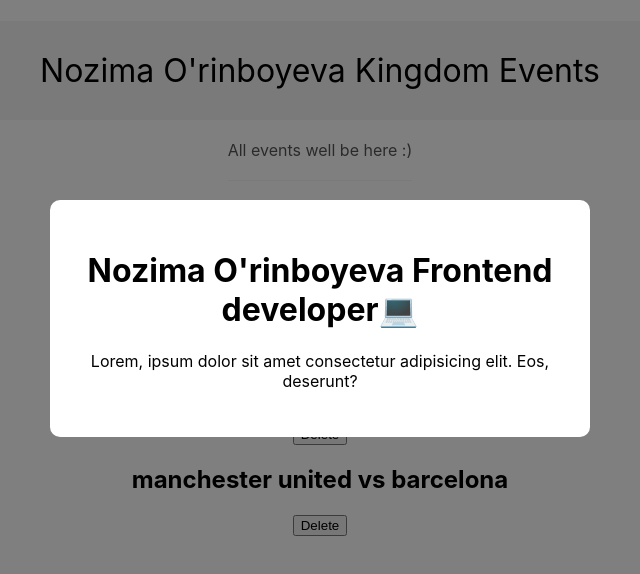
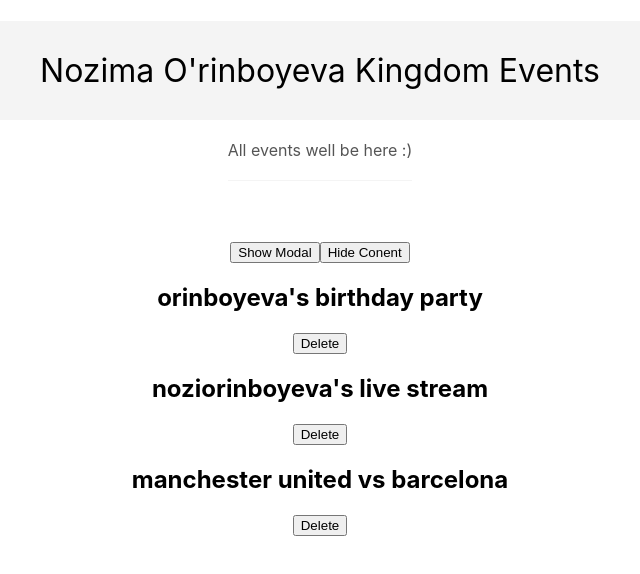
Before and after one commit to NozimaOrinboyeva/react-app, a React (Create React App) app: page / in a window 1280 px wide. Shown: the top 574 px of the page, without its empty margins (320-960 px from the left). Built offline with nearby package versions, Linux system fonts and the light colour scheme; the HTML template or start-up script is replaced by a standard one.

Commit message:
modalni ochib yopish

```diff
--- a/src/App.js
+++ b/src/App.js
@@ -3,48 +3,49 @@ import './App.css';
 import Title from './components/Title';
 import Modal from './components/Modal';
 
+function App() {
+  const [showModal, setShowModal] = useState(false);
+  const [showConent, setShowContent] = useState(true);
+  const [events, setEvents] = useState([
+    { title: "orinboyeva's birthday party", id: 1 },
+    { title: "noziorinboyeva's live stream", id: 2 },
+    { title: "manchester united vs barcelona", id: 3 }
+  ]);
 
-function App() {
-  // arrayy  yaratib  uni funcsiyada foydalanib ishlatdik
-  const [showConent, setShowContent ] = useState(true)
-  const [events, setEvents] = useState ([
-    {title: "orinboyeva's birthday party", id: 1},
-    {title: "noziorinboyeva's live stream", id: 2},
-    {title: "manchester united vs barcelona", id: 3}
-  ])
+  const handleDelete = (id) => {
+    const filteredEvents = events.filter((event) => event.id !== id);
+    setEvents(filteredEvents);
+  };
 
-
-
-  // delete item
-  const handleDelete  = (id) => {
-    const filteredEvents = events.filter((event) => {
-      return event.id !== id
-    })
-    setEvents(filteredEvents)
-  }
+  const closeModal = () => {
+    setShowModal(false);
+  };
 
   return (
     <div className="App">
-      <Title/>
-      <Modal>
-      <h1>Nozima O'rinboyeva Frontend developer💻</h1>
-      <p>Lorem, ipsum dolor sit amet consectetur adipisicing elit. Eos, deserunt?</p>
-      </Modal>
+      <Title />
+      {showModal && (
+        <Modal closeModal={closeModal}>
+          <h1>Nozima O'rinboyeva Frontend developer💻</h1>
+          <p>Lorem, ipsum dolor sit amet consectetur adipisicing elit. Eos, deserunt?</p>
+        </Modal>
+      )}
+      <button onClick={() => {setShowModal(true)}}>Show Modal</button>
+
       {showConent && <button onClick={() => setShowContent(false)}>Hide Conent</button>}
-      {!showConent && <button onClick={() => setShowContent(true)}>SHow Conent</button>}
-      {showConent && <div>
-        {events.length === 0 && <h2>Not Conent Yet:(</h2>}
-        {
-          events.map((event) => {
-            return (
-              <div key={event.id}>
-                <h2>{event.title}</h2>
-                <button onClick={ () => handleDelete(event.id)}>Delete</button>
-                </div>
-            )
-          })}
-          </div>}
+      {!showConent && <button onClick={() => setShowContent(true)}>Show Conent</button>}
 
+      {showConent && (
+        <div>
+          {events.length === 0 && <h2>Not Conent Yet :(</h2>}
+          {events.map((event) => (
+            <div key={event.id}>
+              <h2>{event.title}</h2>
+              <button onClick={() => handleDelete(event.id)}>Delete</button>
+            </div>
+          ))}
+        </div>
+      )}
     </div>
   );
 }
--- a/src/components/Modal.js
+++ b/src/components/Modal.js
@@ -1,15 +1,14 @@
-import "./Modal.css"
-function Modal(props) {
-    // console.log(props)
-    return  (
-        <div className="modal-backdrop">
-            <div className="modal">
-                {props.children}
-            {/* <h1>Nozima O'rinboyeva Frontend developer💻</h1>
-            <p>Lorem, ipsum dolor sit amet consectetur adipisicing elit. Eos, deserunt?</p> */}
-            </div>
-        </div>
-    )
+import "./Modal.css";
+
+function Modal({ children, closeModal }) {
+  return (
+    <div className="modal-backdrop">
+      <div className="modal">
+        {children}
+        <button onClick={closeModal}>Close</button>
+      </div>
+    </div>
+  );
 }
 
-export default Modal
+export default Modal;
```
